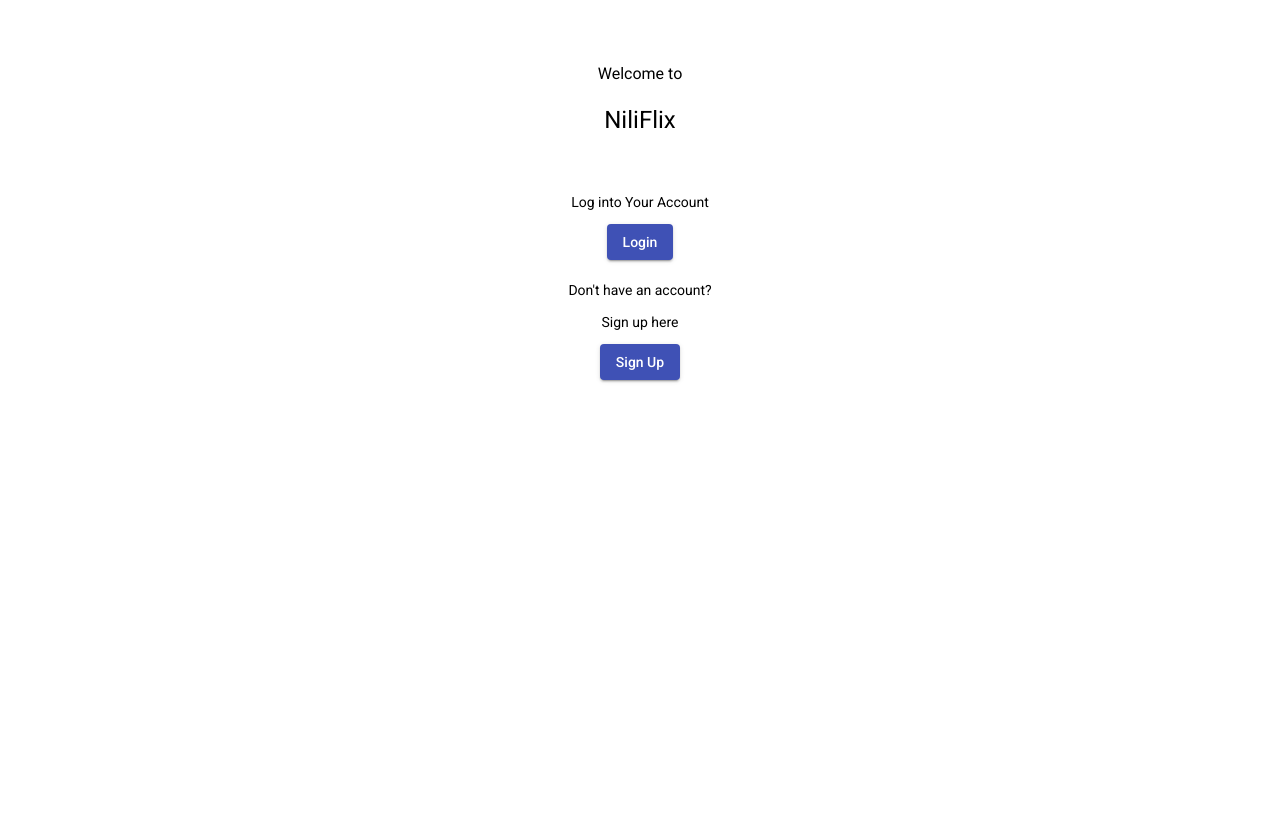
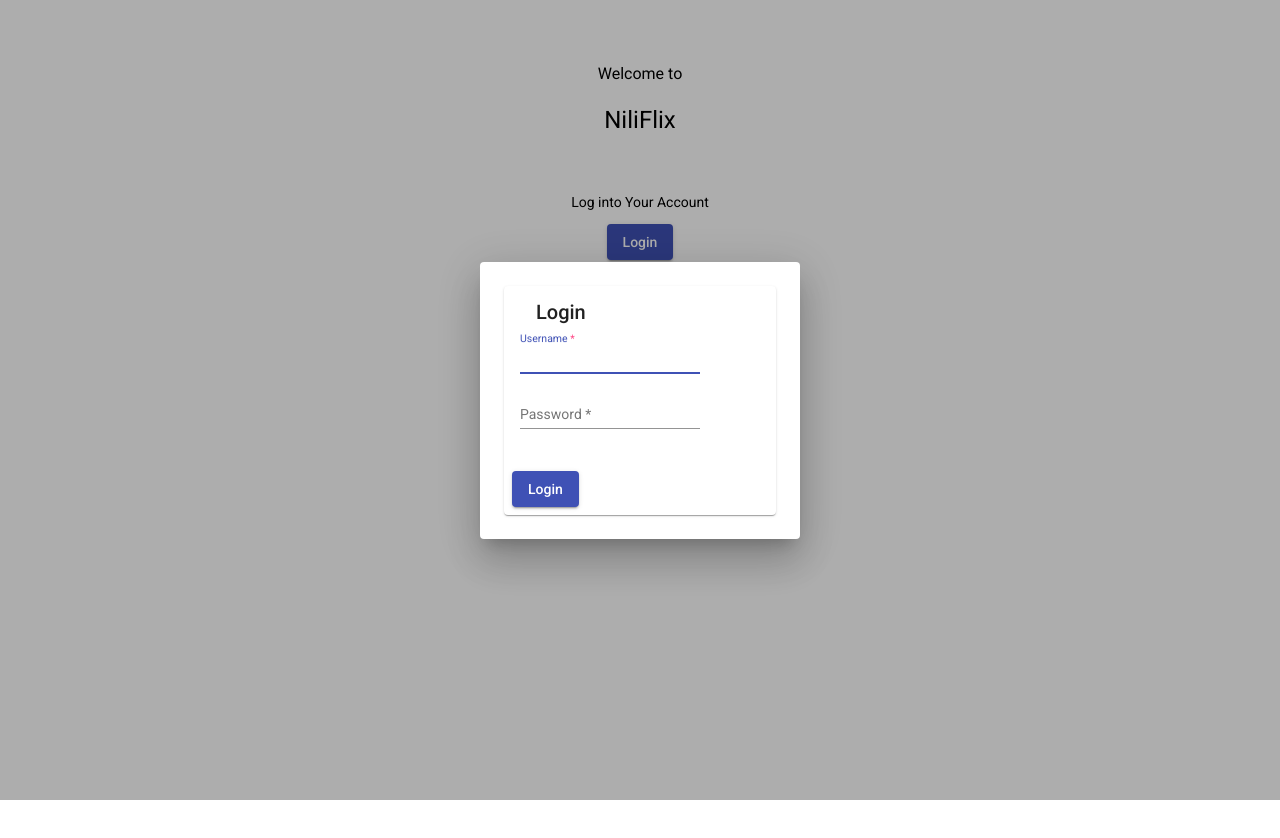
Before and after one commit to nikki-shahh/NiliFlix-Angular, an Angular app: page / in a window 1280 px wide. Both pictures are taken after a click on the button "Login". Shown: the top 838 px of the page. Built offline with nearby package versions, Linux system fonts and the light colour scheme.

Commit message:
adds user login form

```diff
--- a/src/app/app.component.html
+++ b/src/app/app.component.html
@@ -4,7 +4,7 @@ margin-top: 60px;">
   <h1>NiliFlix</h1>
   <br><br>
   <p>Log into Your Account</p>
-  <button mat-raised-button color="primary">
+  <button mat-raised-button (click)="openUserLoginDialog()" color="primary">
     Login
   </button>
   <br><br>
--- a/src/app/app.component.ts
+++ b/src/app/app.component.ts
@@ -1,4 +1,5 @@
 import { Component } from '@angular/core';
+import { UserLoginFormComponent } from './user-login-form/user-login-form.component';
 import { UserRegistrationFormComponent } from './user-registration-form/user-registration-form.component';
 import { MatDialog } from '@angular/material/dialog';
 
@@ -13,7 +14,12 @@ export class AppComponent {
   constructor(public dialog: MatDialog) { }
   openUserRegistrationDialog(): void {
     this.dialog.open(UserRegistrationFormComponent, {
-      width: '280px'
+      width: '320px'
+    });
+  }
+  openUserLoginDialog(): void {
+    this.dialog.open(UserLoginFormComponent, {
+      width: '320px'
     });
   }
 }
--- a/src/app/app.module.ts
+++ b/src/app/app.module.ts
@@ -14,14 +14,16 @@ import { MatFormFieldModule } from '@angular/material/form-field';
 import { MatDialogModule } from '@angular/material/dialog';
 import { MatSnackBarModule } from '@angular/material/snack-bar';
 
-//--- import registration form
+//--- import registration/login form
 import { FormsModule } from '@angular/forms';
 import { UserRegistrationFormComponent } from './user-registration-form/user-registration-form.component';
+import { UserLoginFormComponent } from './user-login-form/user-login-form.component';
 
 @NgModule({
   declarations: [
     AppComponent,
-    UserRegistrationFormComponent
+    UserRegistrationFormComponent,
+    UserLoginFormComponent
   ],
   imports: [
     BrowserModule,
--- a/src/app/fetch-api-data.service.ts
+++ b/src/app/fetch-api-data.service.ts
@@ -19,7 +19,7 @@ const headers = {
   providedIn: 'root'
 })
 
-export class UserRegistrationService {
+export class FetchApiDataService {
 
   constructor(private http: HttpClient) { }
 
--- /dev/null
+++ b/src/app/user-login-form/user-login-form.component.html
@@ -0,0 +1,20 @@
+<mat-card>
+    <mat-card-header>
+        <mat-card-title>Login</mat-card-title>
+    </mat-card-header>
+    <mat-card-content>
+        <form>
+            <mat-form-field>
+                <input matInput [(ngModel)]="userCredentials.Username" placeholder="Username" type="text"
+                    name="Username" required />
+            </mat-form-field>
+            <mat-form-field>
+                <input matInput [(ngModel)]="userCredentials.Password" type="password" placeholder="Password"
+                    name="Password" required />
+            </mat-form-field>
+        </form>
+    </mat-card-content>
+    <mat-card-actions>
+        <button mat-raised-button (click)="loginUser()" color="primary">Login</button>
+    </mat-card-actions>
+</mat-card>
--- /dev/null
+++ b/src/app/user-login-form/user-login-form.component.ts
@@ -0,0 +1,41 @@
+import { Component, OnInit, Input } from '@angular/core';
+import { MatDialogRef } from '@angular/material/dialog';
+import { FetchApiDataService } from '../fetch-api-data.service';
+import { MatSnackBar } from '@angular/material/snack-bar';
+
+@Component({
+  selector: 'app-user-login-form',
+  templateUrl: './user-login-form.component.html',
+  styleUrls: ['./user-login-form.component.scss']
+})
+export class UserLoginFormComponent implements OnInit {
+
+  @Input() userCredentials = { Username: '', Password: '' };
+
+  constructor(
+    public fetchApiData: FetchApiDataService,
+    public dialogRef: MatDialogRef<UserLoginFormComponent>,
+    public snackBar: MatSnackBar) { }
+
+  ngOnInit(): void {
+  }
+
+  //Sends the form to the backend
+  loginUser(): void {
+    this.fetchApiData.userLogin(this.userCredentials).subscribe((result) => {
+      this.dialogRef.close();
+      localStorage.setItem('token', result.token);
+      localStorage.setItem('user', JSON.stringify(result.user));
+      console.log(result);
+      this.snackBar.open(result, 'OK', {
+        duration: 2000
+      });
+    }, (result) => {
+      console.log(result);
+      this.snackBar.open(result, 'OK', {
+        duration: 2000
+      });
+    });
+  }
+
+}
--- a/src/app/user-registration-form/user-registration-form.component.ts
+++ b/src/app/user-registration-form/user-registration-form.component.ts
@@ -1,6 +1,6 @@
 import { Component, OnInit, Input } from '@angular/core';
 import { MatDialogRef } from '@angular/material/dialog';
-import { UserRegistrationService } from '../fetch-api-data.service';
+import { FetchApiDataService } from '../fetch-api-data.service';
 import { MatSnackBar } from '@angular/material/snack-bar';
 
 @Component({
@@ -13,7 +13,7 @@ export class UserRegistrationFormComponent implements OnInit {
   @Input() userData = { Username: '', Password: '', Email: '', Birthday: '' };
 
   constructor(
-    public userRegistration: UserRegistrationService,
+    public userRegistration: FetchApiDataService,
     public dialogRef: MatDialogRef<UserRegistrationFormComponent>,
     public snackBar: MatSnackBar) { }
 
```
Also changed, not shown: src/app/user-login-form/user-login-form.component.scss (added), 1 other file (tests, documents, lock files or other folders).
